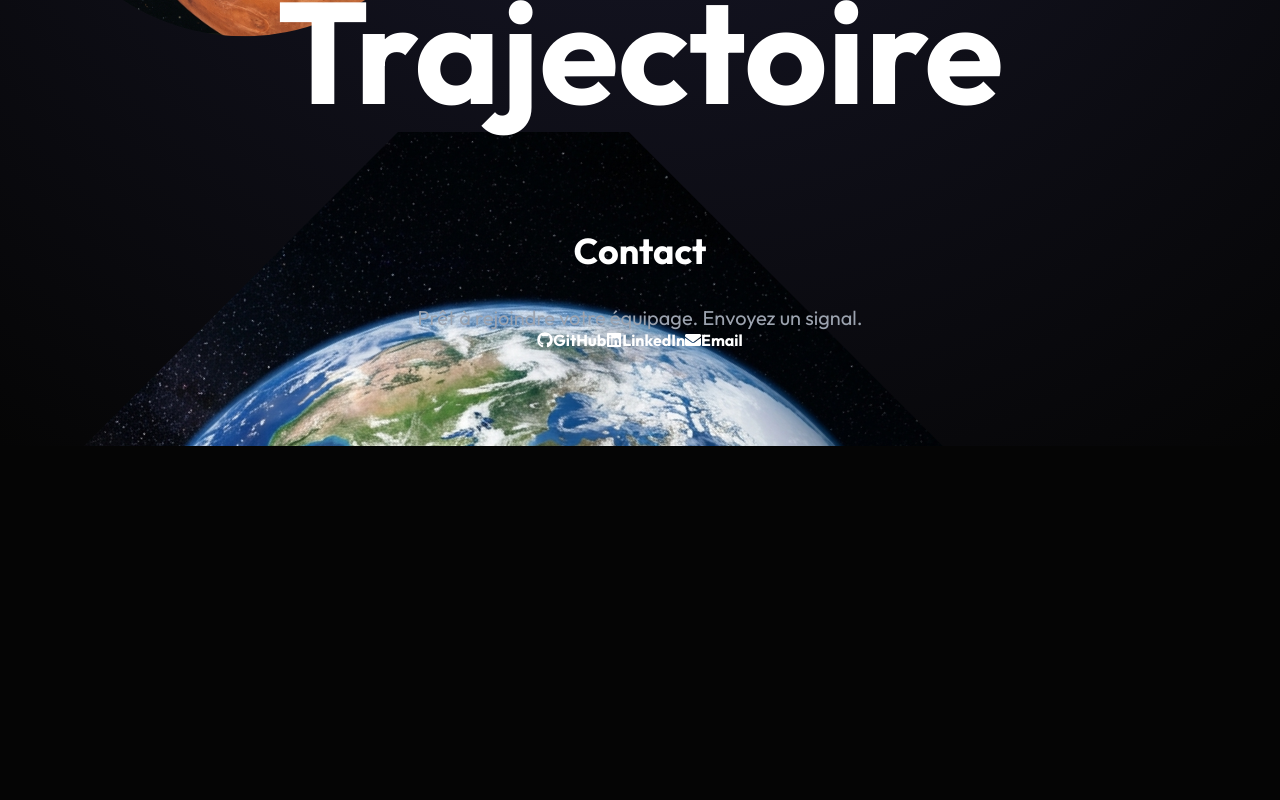
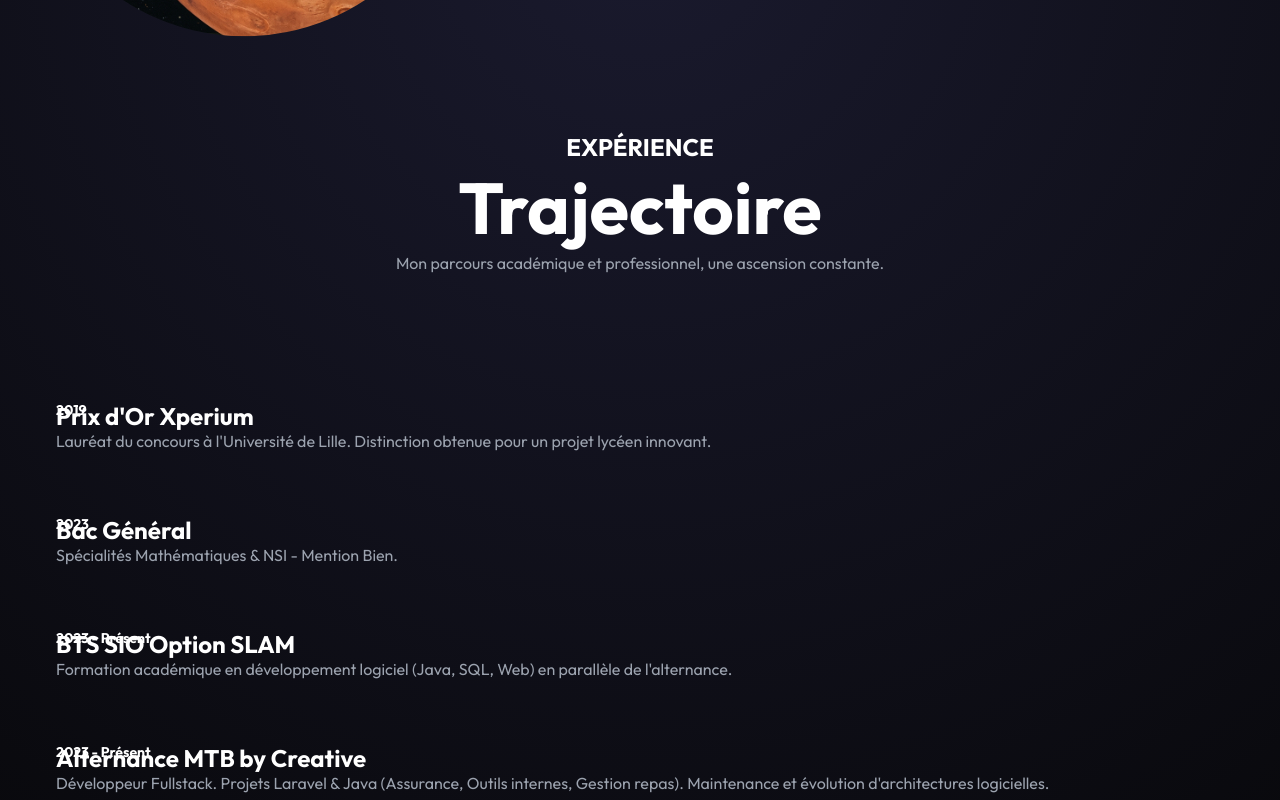
Before and after one commit to Yourselffff/portfolio, a React (Vite) app: page /#/ in a window 1280 px wide. Shown: the part 1300-2100 px from the top of the page. Before the commit the page ends 1746 px from the top, so only its background shows below. Built offline with nearby package versions, Linux system fonts and the light colour scheme.

Commit message:
Switch to persistent Vertical Laser Timeline for better UX

```diff
--- a/src/pages/Home.jsx
+++ b/src/pages/Home.jsx
@@ -96,7 +96,7 @@ export default function Home() {
                 </section>
             )}
 
-            {/* Experience Section (Tunnel/Stargate Effect - REFINED) */}
+            {/* Experience Section (Persistent Vertical Laser-Line Timeline) */}
             {timeline.id && (
                 <TimelineSection timeline={timeline} />
             )}
@@ -138,94 +138,105 @@ export default function Home() {
 }
 
 const TimelineSection = ({ timeline }) => {
-    const targetRef = useRef(null);
+    const ref = useRef(null);
     const { scrollYProgress } = useScroll({
-        target: targetRef,
-        offset: ["start start", "end end"]
+        target: ref,
+        offset: ["start end", "end start"]
     });
 
+    // Animate the line filling up as we scroll
+    const scaleY = useTransform(scrollYProgress, [0, 1], [0, 1]);
+
     return (
-        <section ref={targetRef} id="timeline" className="relative h-[400vh] bg-black z-40">
-            <div className="sticky top-0 h-screen w-full flex items-center justify-center overflow-hidden">
+        <section ref={ref} id="timeline" className="relative py-32 bg-black overflow-hidden">
 
-                {/* Background Tunnel Effect */}
-                <TunnelBackground scrollYProgress={scrollYProgress} />
+            {/* Background Ambience */}
+            <div className="absolute inset-0 bg-[radial-gradient(circle_at_top,_#1a1a1a_0%,_#000000_100%)] pointer-events-none" />
+            <div className="absolute top-0 left-[21px] md:left-1/2 md:-translate-x-1/2 w-[1px] h-full bg-orange-500/10" /> {/* Guiding line trace */}
 
-                {/* Title - Fades out quickly */}
+            <div className="container mx-auto px-6 relative z-10">
+
+                {/* Header */}
+                <div className="text-center mb-24">
                     <motion.div
-                    style={{
-                        opacity: useTransform(scrollYProgress, [0, 0.1], [1, 0]),
-                        scale: useTransform(scrollYProgress, [0, 0.1], [1, 1.5]),
-                        y: useTransform(scrollYProgress, [0, 0.1], [0, -100])
-                    }}
-                    className="absolute z-50 text-center pointer-events-none"
+                        initial={{ opacity: 0, y: 20 }}
+                        whileInView={{ opacity: 1, y: 0 }}
+                        viewport={{ once: true }}
                     >
-                    <h2 className="text-orange-500 font-bold mb-4 uppercase tracking-[0.5em] text-xl">{timeline.subtitle}</h2>
-                    <h2 className="text-6xl md:text-8xl font-black text-white drop-shadow-[0_0_15px_rgba(255,255,255,0.5)]">{timeline.title}</h2>
+                        <h2 className="text-orange-500 font-bold mb-4 uppercase tracking-[0.3em] text-lg">{timeline.subtitle}</h2>
+                        <h2 className="text-5xl md:text-7xl font-black text-white">{timeline.title}</h2>
+                        <p className="text-gray-400 mt-6 max-w-2xl mx-auto text-lg">
+                            {timeline.description}
+                        </p>
                     </motion.div>
+                </div>
 
-                {/* Cards zooming in One by One */}
+                <div className="relative">
+                    {/* The Laser Line */}
+                    <motion.div
+                        style={{ scaleY, originY: 0 }}
+                        className="absolute left-[20px] md:left-1/2 top-0 bottom-0 w-1 bg-gradient-to-b from-orange-400 via-orange-500 to-red-600 shadow-[0_0_15px_#f97316] md:-translate-x-1/2 rounded-full"
+                    />
+
+                    {/* Timeline Items */}
+                    <div className="space-y-24">
                         {timeline.items && timeline.items.map((item, idx) => (
-                    <TunnelItem
+                            <TimelineItem
                                 key={idx}
                                 item={item}
                                 index={idx}
-                        total={timeline.items.length}
-                        scrollYProgress={scrollYProgress}
                             />
                         ))}
+                    </div>
+                </div>
+
             </div>
         </section>
     );
 };
 
-const TunnelItem = ({ item, index, total, scrollYProgress }) => {
-    // Smoother non-overlapping ranges
-    // We have 4 items usually. Range 0.1 to 0.9.
-    const step = 0.8 / total;
-    const start = 0.1 + (index * step);
-    const end = start + step;
-
-    // Animation: Start small/transparent -> Grow/Visible -> Fly past/Fade
-    const scale = useTransform(scrollYProgress, [start, (start + end) / 2, end], [0.5, 1, 1.5]);
-    const opacity = useTransform(scrollYProgress, [start, start + 0.05, end - 0.05, end], [0, 1, 1, 0]);
-    const y = useTransform(scrollYProgress, [start, end], ["100px", "-100px"]); // Moves up slightly as it comes forward
-    const blur = useTransform(scrollYProgress, [start, (start + end) / 2, end], ["blur(10px)", "blur(0px)", "blur(10px)"]);
+const TimelineItem = ({ item, index }) => {
+    const isEven = index % 2 === 0;
 
     return (
         <motion.div
-            style={{ scale, opacity, y, filter: blur }}
-            className="absolute p-8 md:p-12 w-[85vw] md:w-[700px] border border-orange-500/30 bg-[#111] rounded-3xl flex flex-col items-center text-center shadow-[0_0_60px_rgba(249,115,22,0.2)] z-40"
+            initial={{ opacity: 0, y: 50 }}
+            whileInView={{ opacity: 1, y: 0 }}
+            viewport={{ once: true, margin: "-100px" }}
+            transition={{ duration: 0.6, delay: index * 0.1 }}
+            className={`relative flex flex-col md:flex-row items-start ${isEven ? 'md:flex-row-reverse' : ''}`}
         >
-            <div className="bg-orange-600 text-white font-bold px-6 py-2 rounded-full mb-6 shadow-lg">
+            {/* Spacer for layout balance on Desktop */}
+            <div className="hidden md:block flex-1" />
+
+            {/* Central Dot */}
+            <div className="absolute left-[13px] md:left-1/2 w-4 h-4 bg-black border-[3px] border-orange-500 rounded-full md:-translate-x-1/2 z-20 shadow-[0_0_10px_#f97316] mt-8 md:mt-8 shrink-0" />
+
+            {/* Card */}
+            <div className="flex-1 w-full pl-16 md:pl-0 md:px-16 pt-2">
+                <motion.div
+                    whileHover={{ y: -5, backgroundColor: "rgba(255,100,0,0.05)" }}
+                    className="group relative bg-[#0a0a0a] border border-white/10 p-8 rounded-2xl md:rounded-3xl hover:border-orange-500/50 transition-all duration-300 shadow-xl"
+                >
+                    {/* Year Badge */}
+                    <div className="absolute -top-4 right-8 bg-orange-600 text-white font-bold px-4 py-1 rounded-full text-sm shadow-lg shadow-orange-900/40">
                         {item.year}
                     </div>
-            <h3 className="text-3xl md:text-5xl font-bold text-white mb-6 drop-shadow-md leading-tight">{item.role}</h3>
-            <p className="text-lg md:text-2xl text-gray-300 leading-relaxed font-light">{item.desc}</p>
+
+                    <h3 className="text-2xl md:text-4xl font-bold text-white mb-2 group-hover:text-orange-400 transition-colors">
+                        {item.role}
+                    </h3>
+
+                    <div className="h-0.5 w-12 bg-orange-500/30 mb-4 group-hover:w-24 group-hover:bg-orange-500 transition-all duration-500" />
+
+                    <p className="text-gray-400 text-lg leading-relaxed">
+                        {item.desc}
+                    </p>
+
+                    {/* Decorative glow on hover */}
+                    <div className="absolute inset-0 bg-gradient-to-r from-orange-500/5 to-transparent opacity-0 group-hover:opacity-100 transition-opacity rounded-2xl md:rounded-3xl pointer-events-none" />
+                </motion.div>
+            </div>
         </motion.div>
     );
 };
-
-const TunnelBackground = ({ scrollYProgress }) => {
-    // Rotating Tunnel
-    const rotate = useTransform(scrollYProgress, [0, 1], [0, 120]);
-    const scale = useTransform(scrollYProgress, [0, 1], [1, 1.5]);
-
-    return (
-        <div className="absolute inset-0 w-full h-full overflow-hidden pointer-events-none bg-black">
-            <motion.div
-                style={{ rotate, scale }}
-                className="absolute inset-[-50%] w-[200%] h-[200%] flex items-center justify-center opacity-20"
-            >
-                {/* Concentric Circles simulating a tunnel */}
-                <div className="absolute w-[90vw] h-[90vw] border-[1px] border-orange-500/20 rounded-full" />
-                <div className="absolute w-[70vw] h-[70vw] border-[2px] border-orange-500/20 rounded-full" />
-                <div className="absolute w-[50vw] h-[50vw] border-[4px] border-orange-600/20 rounded-full" />
-                <div className="absolute w-[30vw] h-[30vw] border-[8px] border-orange-700/20 rounded-full" />
-            </motion.div>
-
-            {/* Vignette */}
-            <div className="absolute inset-0 bg-[radial-gradient(circle_at_center,_transparent_0%,_#000000_100%)]" />
-        </div>
-    );
-};
```
Lines whose indentation alone changed are shown as unchanged.
